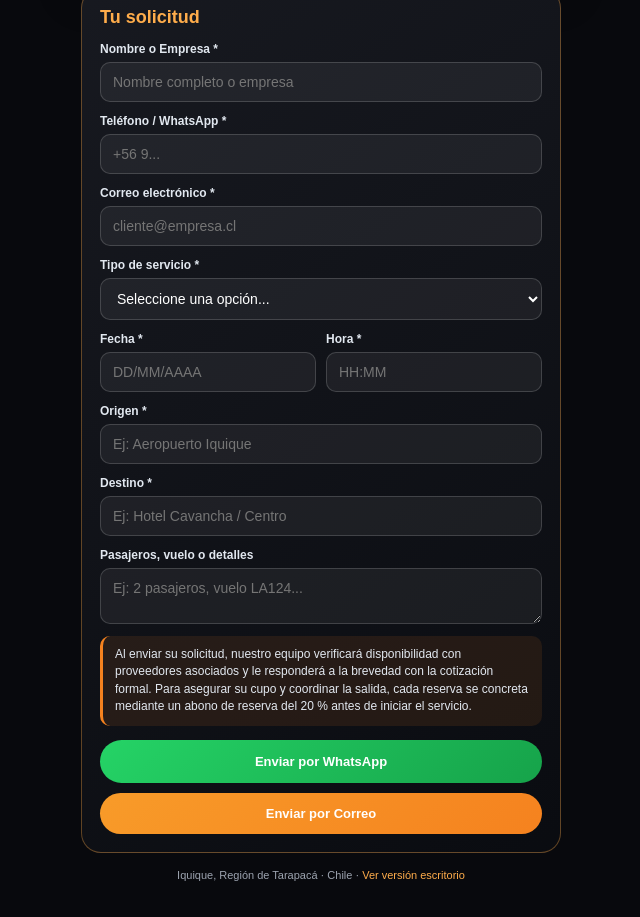
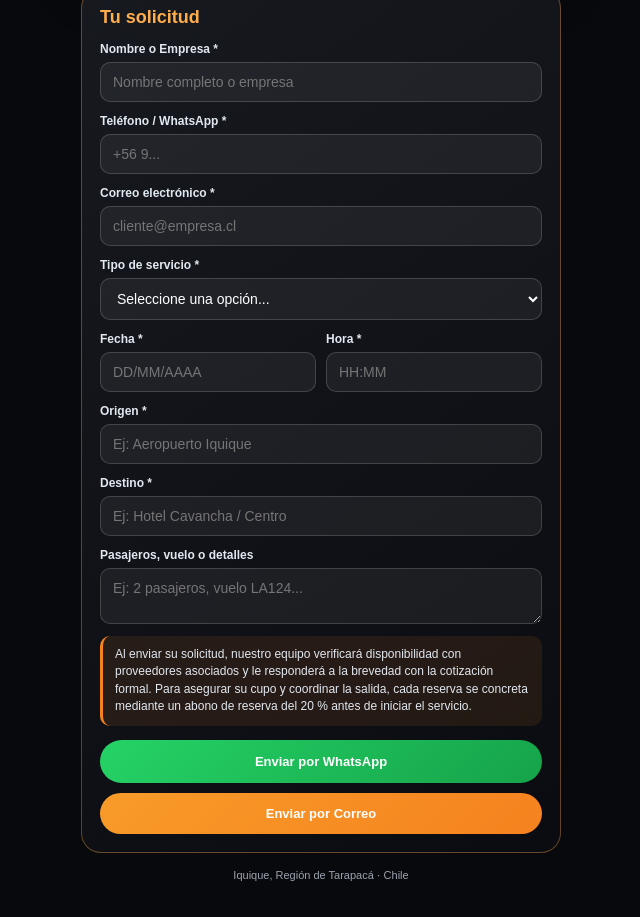
Before and after one commit to germann065-design/gong-gestion-norte, a plain HTML site: page movil.html in a window 1280 px wide. Shown: the part 332-1249 px from the top of the page, without its empty margins (319-959 px from the left). Drawn offline with Linux system fonts and the light colour scheme.

Commit message:
Update movil.html

```diff
--- a/movil.html
+++ b/movil.html
@@ -211,10 +211,6 @@ h1 {
     font-size: 11px;
     color: #9ca3af;
 }
-.pie-movil a {
-    color: #ffad4b;
-    text-decoration: none;
-}
 </style>
 </head>
 <body>
@@ -298,7 +294,7 @@ h1 {
     </section>
 
     <div class="pie-movil">
-        Iquique, Región de Tarapacá · Chile · <a href="index.html?desktop=1">Ver versión escritorio</a>
+        Iquique, Región de Tarapacá · Chile
     </div>
 </div>
 
```
